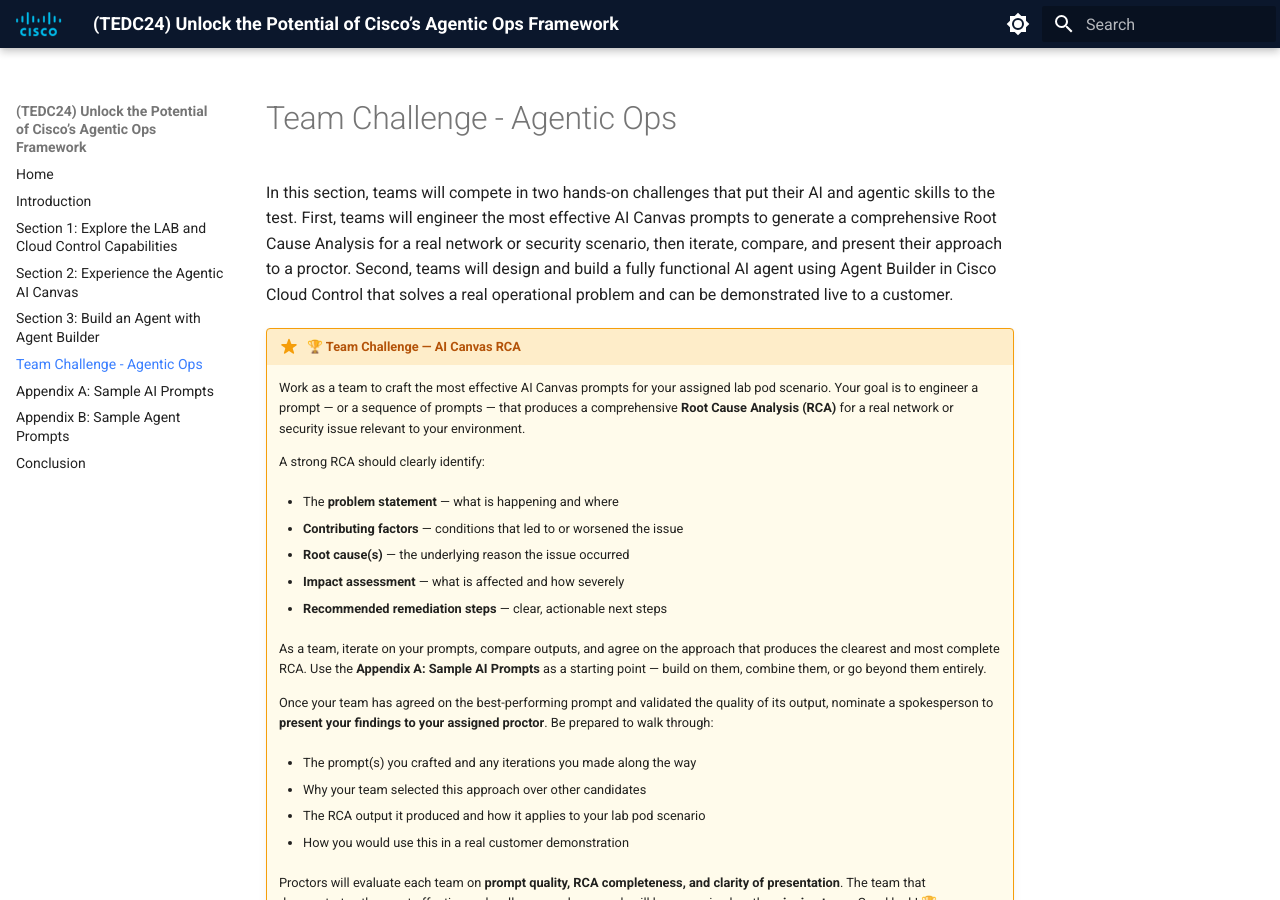
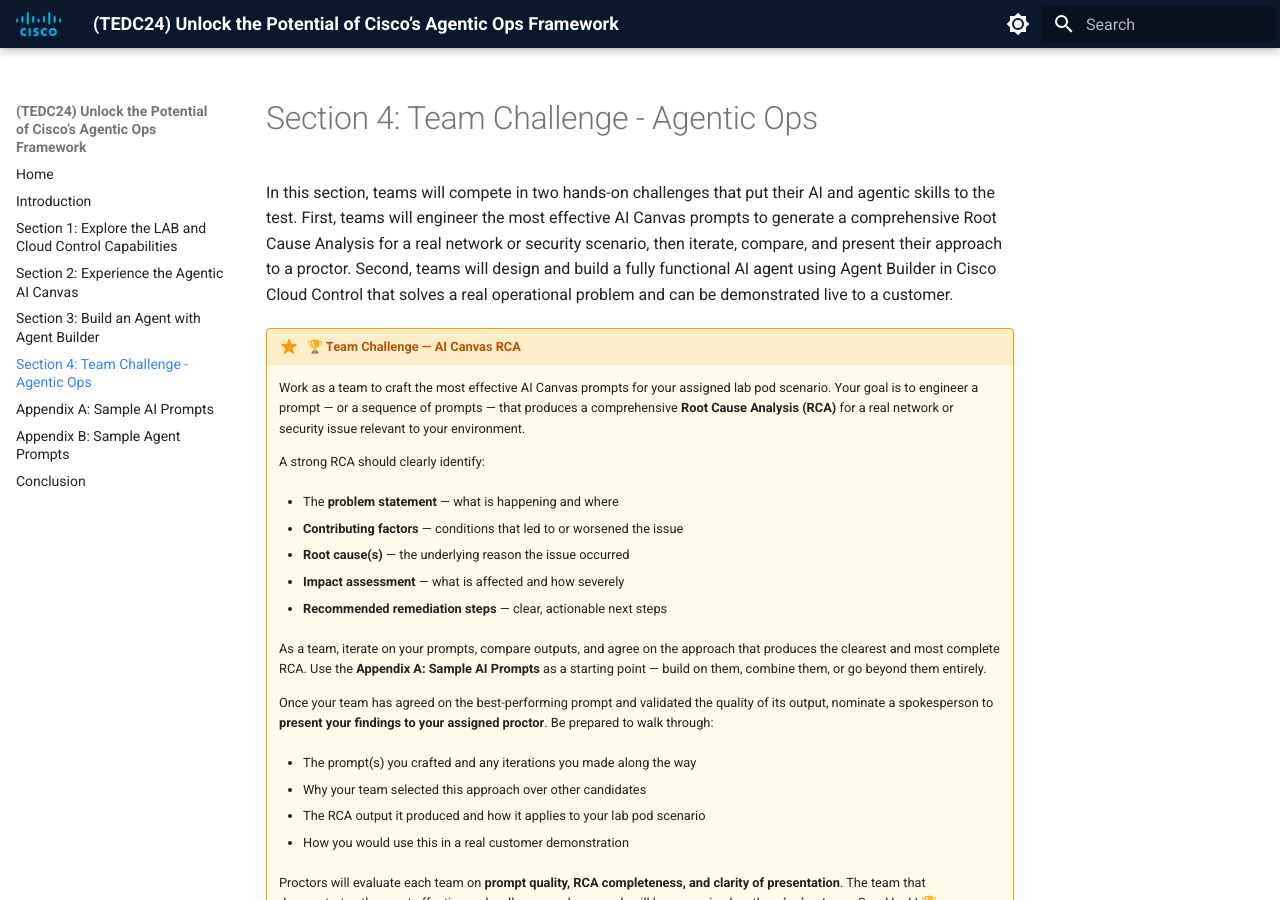
Before and after one commit to mokuma56/tedcn24-01-fy27, an MkDocs documentation site: the page built from docs/section-4-team-challenge-agentic-ops/index.md, in a window 1280 px wide and 900 px high. Built offline with MkDocs 1.6.1 and Material for MkDocs 9.7.7, drawn with Linux system fonts in a browser that asks for light colours.

Commit message:
Update lab guide — 2026-07-22 16:04

```diff
--- a/docs/team-challenge-agentic-ops/index.md
+++ b/docs/section-4-team-challenge-agentic-ops/index.md
@@ -1,4 +1,4 @@
-# Team Challenge - Agentic Ops
+# Section 4: Team Challenge - Agentic Ops
 
 In this section, teams will compete in two hands-on challenges that put their AI and agentic skills to the test. First, teams will engineer the most effective AI Canvas prompts to generate a comprehensive Root Cause Analysis for a real network or security scenario, then iterate, compare, and present their approach to a proctor. Second, teams will design and build a fully functional AI agent using Agent Builder in Cisco Cloud Control that solves a real operational problem and can be demonstrated live to a customer.
 
--- a/mkdocs.yml
+++ b/mkdocs.yml
@@ -71,7 +71,7 @@
   - "Section 1: Explore the LAB and Cloud Control Capabilities": section-1-explore-the-lab-and-cloud-control-capabilities/index.md
   - "Section 2: Experience the Agentic AI Canvas": section-2-experience-the-agentic-ai-canvas/index.md
   - "Section 3: Build an Agent with Agent Builder": section-3-build-an-agent-with-agent-builder/index.md
-  - Team Challenge - Agentic Ops: team-challenge-agentic-ops/index.md
+  - "Section 4: Team Challenge - Agentic Ops": section-4-team-challenge-agentic-ops/index.md
   - "Appendix A: Sample AI Prompts": appendix-a-sample-ai-prompts/index.md
   - "Appendix B: Sample Agent Prompts": appendix-b-sample-agent-prompts/index.md
   - Conclusion: conclusion/index.md
```
